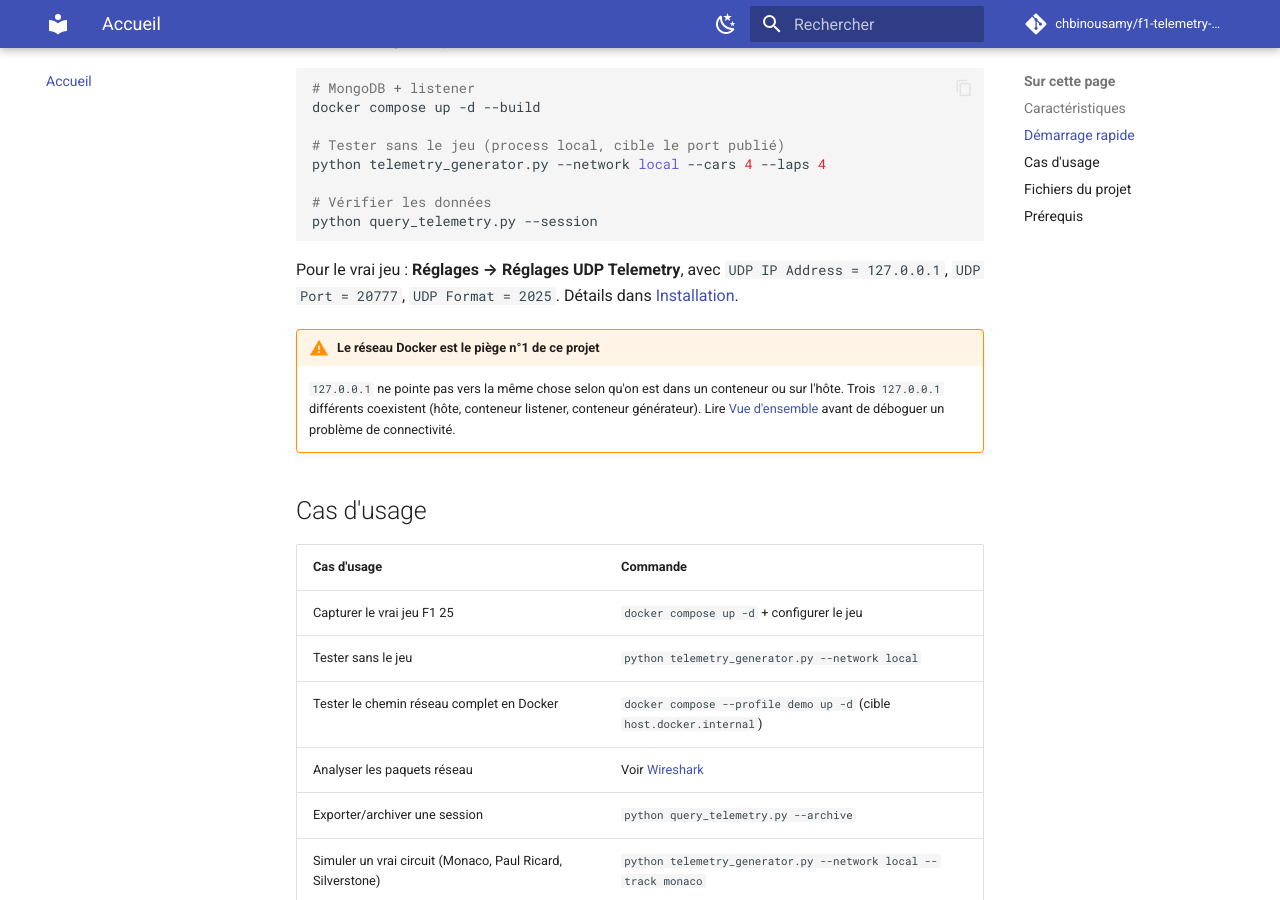
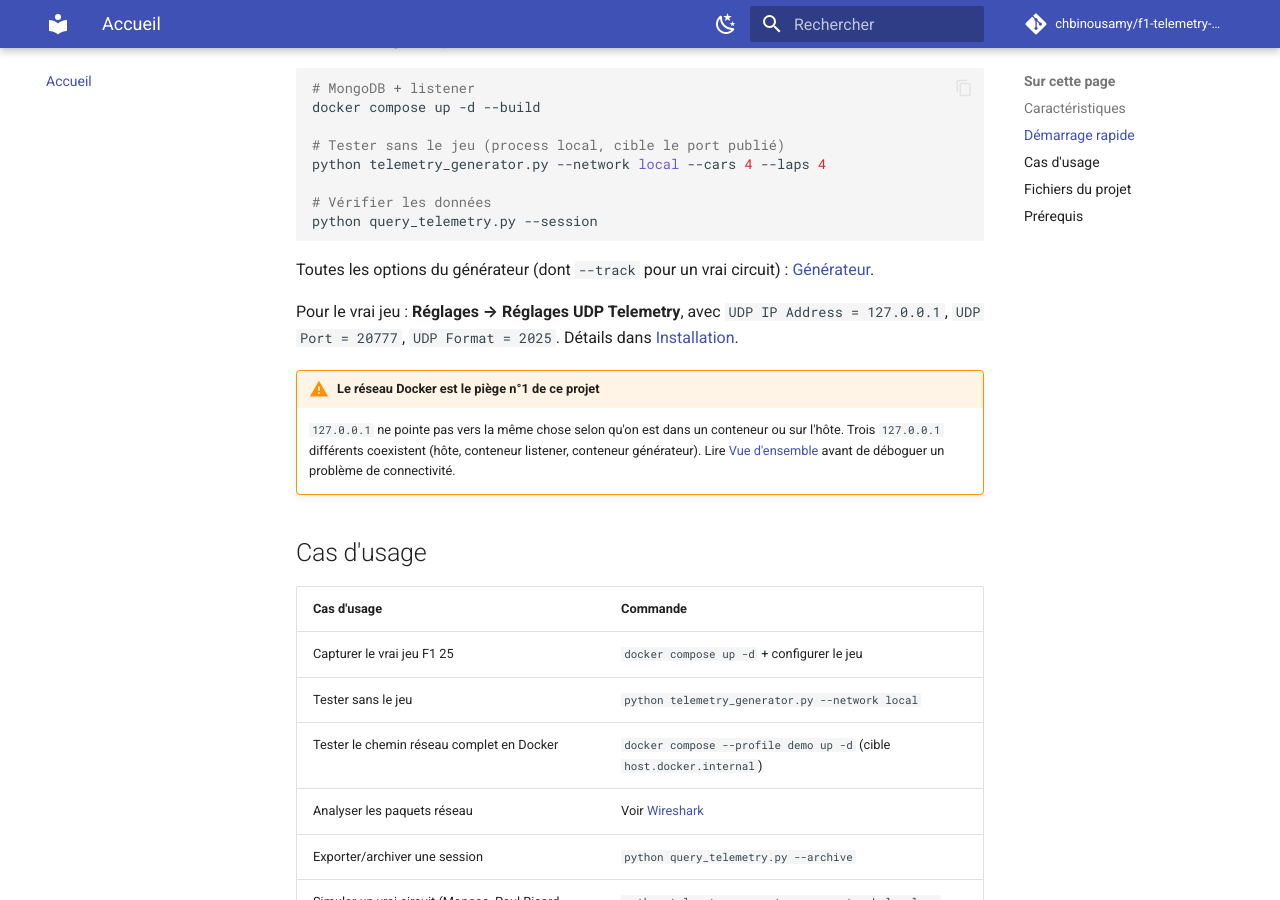
Before and after one commit to chbinousamy/f1-telemetry-docs, an MkDocs documentation site: the page built from docs/index.md, in a window 1280 px wide and 900 px high, scrolled down 872 px. Built offline with MkDocs 1.6.1 and Material for MkDocs 9.7.7, drawn with Linux system fonts in a browser that asks for light colours; comment, search, counter and statistics services are not loaded.

Commit message:
Cross-link generator.md (--track option) from the quickstart and install pages

````diff
--- a/docs/index.md
+++ b/docs/index.md
@@ -31,6 +31,8 @@ python telemetry_generator.py --network local --cars 4 --laps 4
 # Vérifier les données
 python query_telemetry.py --session
 ```
+
+Toutes les options du générateur (dont `--track` pour un vrai circuit) : [Générateur](generator.md).
 
 Pour le vrai jeu : **Réglages → Réglages UDP Telemetry**, avec `UDP IP Address = 127.0.0.1`,
 `UDP Port = 20777`, `UDP Format = 2025`. Détails dans [Installation](installation.md).
````
Also changed, not shown: docs/installation.md (+1 -0 lines).
